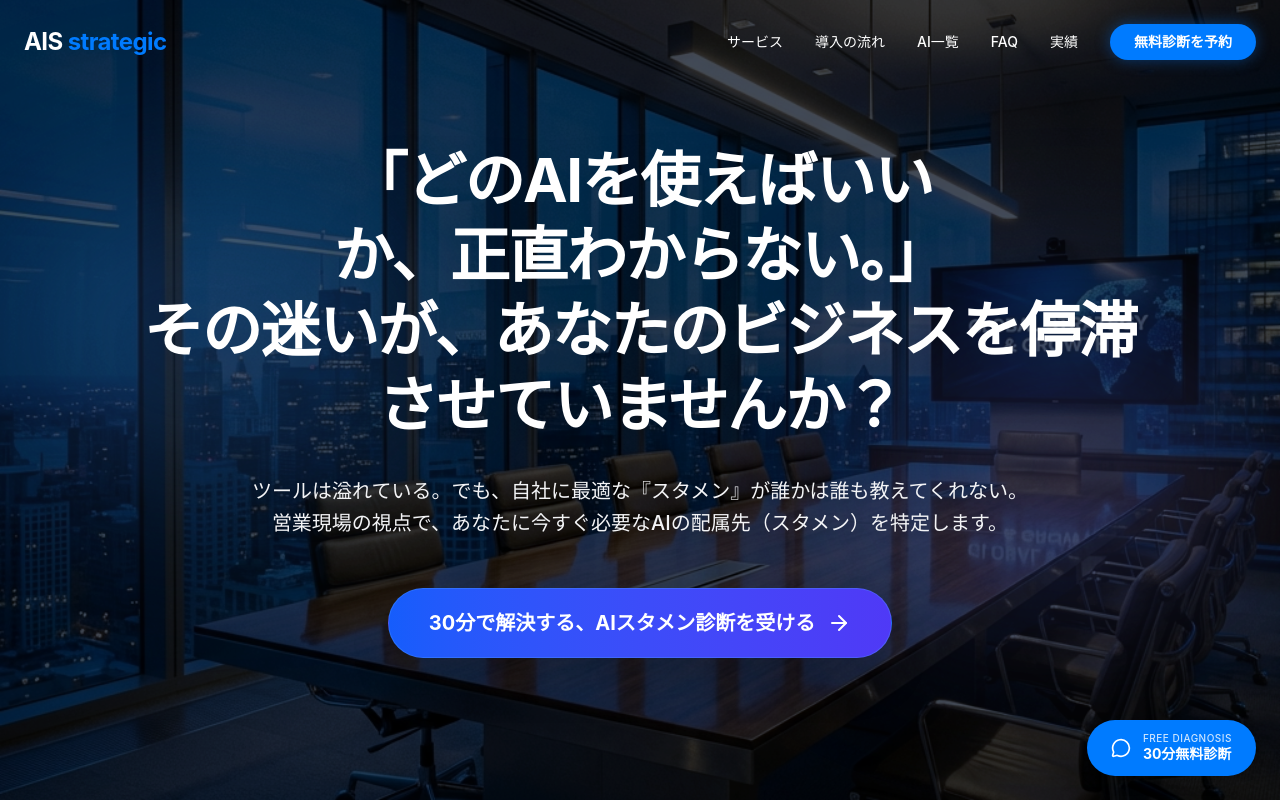
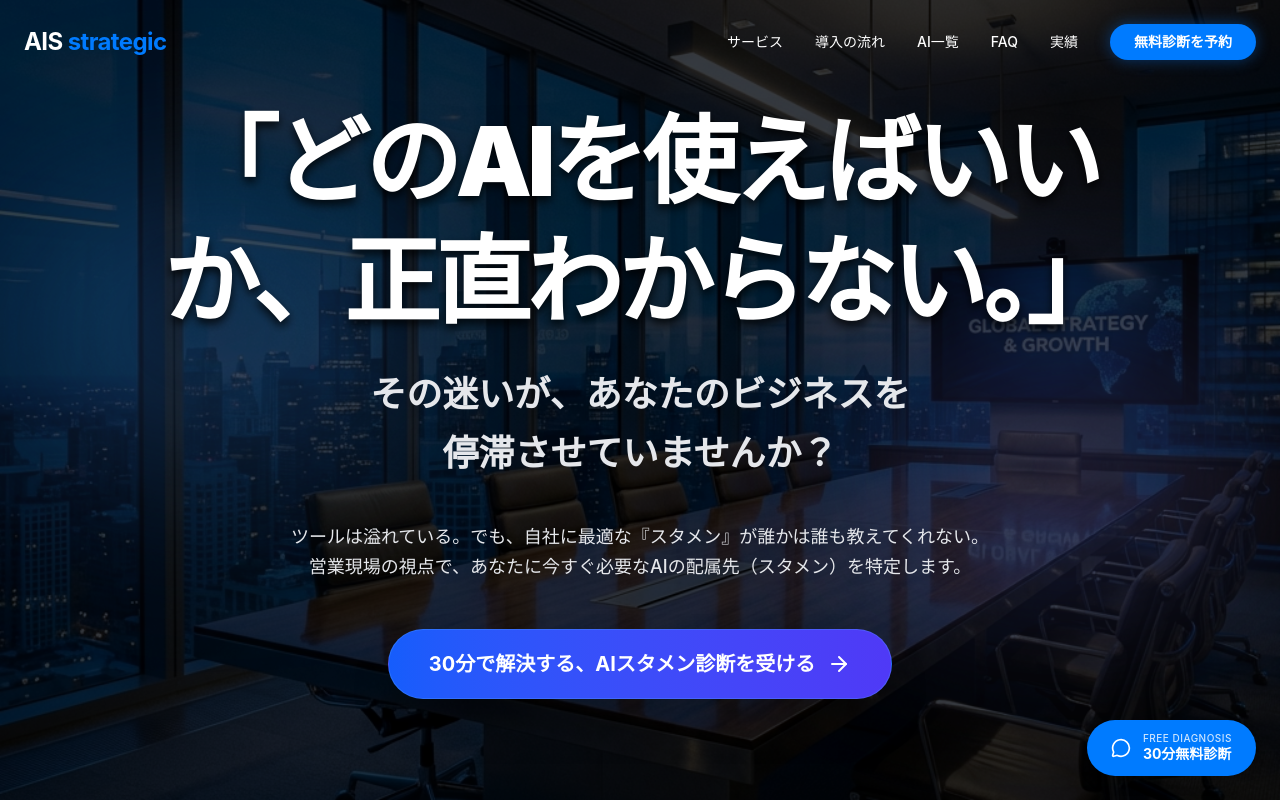
Before and after one commit to amaru0120/ais-ai-staff, a React (Vite) app: page / in a window 1280 px wide. Shown: the top 802 px of the page. Built offline with nearby package versions, Linux system fonts and the light colour scheme.

Commit message:
Enhance Hero visual hierarchy (Jump Rate) and contrast

```diff
--- a/src/components/Hero.tsx
+++ b/src/components/Hero.tsx
@@ -14,30 +14,34 @@ export const Hero = () => {
                     className="w-full h-full object-cover object-center"
                 />
                 {/* Blue/Primary Overlay for Trust & Readability */}
-                <div className="absolute inset-0 bg-primary/70 z-10 mix-blend-multiply" />
-                <div className="absolute inset-0 bg-black/20 z-10" />
+                <div className="absolute inset-0 bg-primary/60 z-10 mix-blend-multiply" />
+                <div className="absolute inset-0 bg-black/50 z-10" />
             </div>
 
             <div className="container mx-auto px-6 relative z-30">
-                <div className="max-w-5xl mx-auto text-center relative">
+                <div className="max-w-6xl mx-auto text-center relative">
                     {/* Headline */}
                     <motion.div
                         initial={{ opacity: 0, y: 20 }}
                         animate={{ opacity: 1, y: 0 }}
-                        className="drop-shadow-2xl"
+                        className="drop-shadow-2xl mb-10"
                     >
-                        <h1 className="text-2xl sm:text-3xl md:text-5xl lg:text-6xl font-bold leading-tight mb-8 mx-auto max-w-6xl text-white text-balance tracking-tight">
-                            「どのAIを使えばいいか、<br className="sm:hidden" />正直わからない。」<br className="hidden md:block" />
-                            その迷いが、あなたの<br className="sm:hidden" />ビジネスを停滞させていませんか？
+                        {/* Main Copy: High Jump Rate */}
+                        <h1 className="text-3xl sm:text-5xl md:text-7xl lg:text-8xl font-black leading-tight mb-6 text-white text-balance tracking-tighter drop-shadow-[0_5px_5px_rgba(0,0,0,0.8)]">
+                            「どのAIを使えばいいか、<br className="sm:hidden" />正直わからない。」
                         </h1>
+                        {/* Secondary Copy */}
+                        <p className="text-lg sm:text-xl md:text-3xl lg:text-4xl font-bold text-gray-200 mt-4 text-balance leading-relaxed drop-shadow-xl">
+                            その迷いが、あなたのビジネスを<br className="hidden sm:block" />停滞させていませんか？
+                        </p>
                     </motion.div>
 
-                    {/* Subheadline */}
+                    {/* Subheadline: Smaller contrast */}
                     <motion.p
                         initial={{ opacity: 0, y: 20 }}
                         animate={{ opacity: 1, y: 0 }}
                         transition={{ delay: 0.2 }}
-                        className="text-sm sm:text-base md:text-xl text-gray-100 mb-12 leading-relaxed max-w-4xl mx-auto px-4 font-medium text-balance drop-shadow-lg"
+                        className="text-sm sm:text-base md:text-lg text-gray-200 mb-12 leading-relaxed max-w-4xl mx-auto px-4 font-medium text-balance drop-shadow-lg"
                     >
                         ツールは溢れている。でも、自社に最適な『スタメン』が誰かは誰も教えてくれない。<br className="hidden md:block" />
                         営業現場の視点で、あなたに今すぐ必要なAIの配属先（スタメン）を特定します。
```
